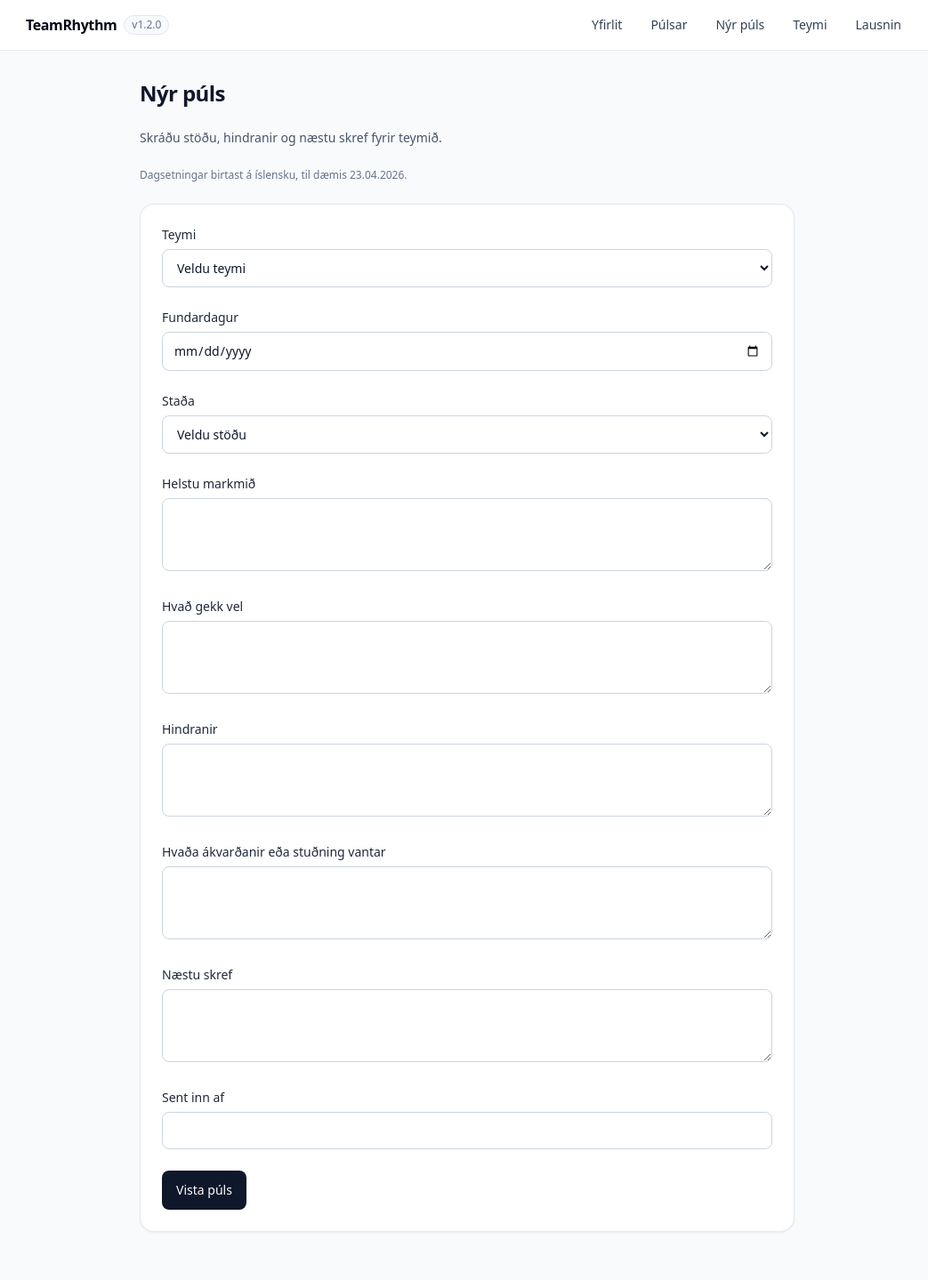
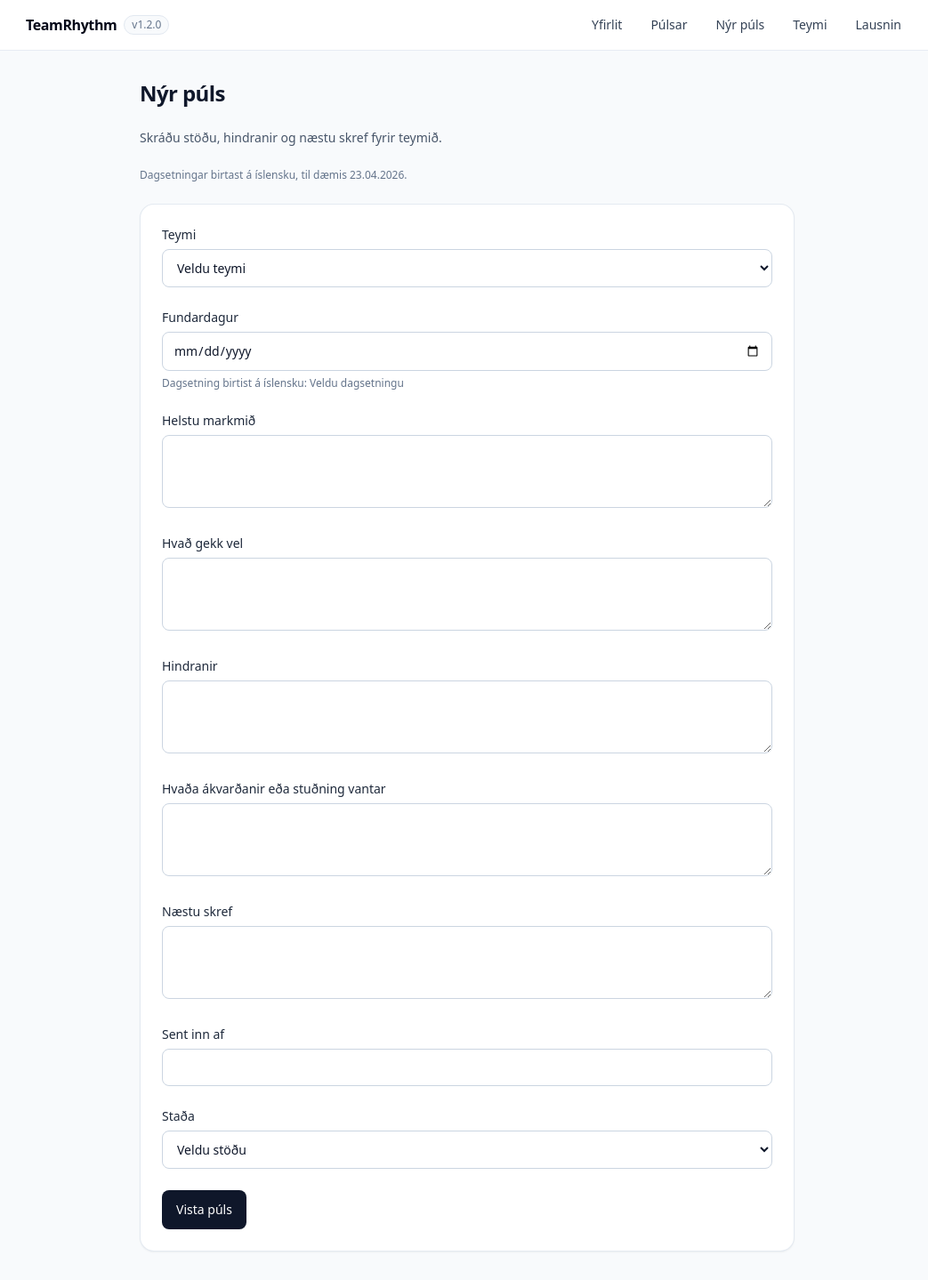
Before and after one commit to ebeinarsson-web/teamrhythm, a Next.js app: page /pulsar/nyr in a window 1280 px wide. Shown: the whole page at 89% size, without its empty margins (115-1158 px from the left). Before the commit the page ends 1417 px from the top, so only its background shows below. Built offline with nearby package versions, Linux system fonts and the light colour scheme.

Commit message:
Improve pulse entry with better date UX, broader search, a more natural status step, and clearer same-day pulse context.

```diff
--- a/app/pulsar/page.tsx
+++ b/app/pulsar/page.tsx
@@ -35,7 +35,10 @@ export default async function PulsarPage({
       getPulseDisplayTitle(pulse),
       teamById.get(pulse.teamId) ?? pulse.teamName,
       pulse.goals,
+      pulse.wins,
+      pulse.blockers,
       pulse.nextSteps,
+      pulse.submittedBy,
     ]
       .join(" ")
       .toLowerCase();
@@ -129,7 +132,7 @@ export default async function PulsarPage({
         {visiblePulses.length === 0 ? (
           <article className="rounded-xl border border-slate-200 bg-white p-5 shadow-sm">
             <p className="text-sm text-slate-600">
-              {selectedTeam || selectedStatus
+              {selectedTeam || selectedStatus || searchQuery
                 ? "Engar púlsfærslur fundust fyrir valda síu."
                 : "Engar púlsfærslur fundust."}
             </p>
@@ -149,6 +152,7 @@ export default async function PulsarPage({
               </div>
               <p className="mt-1 text-xs text-slate-600 sm:text-sm">
                 {teamById.get(pulse.teamId) ?? pulse.teamName} - {formatDateIs(pulse.meetingDate)}
+                {pulse.submittedBy ? ` - ${pulse.submittedBy}` : ""}
               </p>
               <div className="mt-3 grid gap-2 sm:grid-cols-2">
                 <p className="text-sm text-slate-700">
--- a/components/NewPulseForm.tsx
+++ b/components/NewPulseForm.tsx
@@ -1,7 +1,8 @@
 "use client";
 
-import { useRef, useState } from "react";
+import { useMemo, useRef, useState } from "react";
 import { useRouter } from "next/navigation";
+import { formatDateIs } from "@/lib/date-format";
 import type { Team } from "@/lib/types";
 
 type Props = {
@@ -13,8 +14,13 @@ export default function NewPulseForm({ teams }: Props) {
   const formRef = useRef<HTMLFormElement>(null);
   const [isSubmitting, setIsSubmitting] = useState(false);
   const [errorMessage, setErrorMessage] = useState("");
+  const [meetingDateValue, setMeetingDateValue] = useState("");
 
   const hasTeams = teams.length > 0;
+  const formattedMeetingDate = useMemo(() => {
+    if (!meetingDateValue) return "";
+    return formatDateIs(meetingDateValue);
+  }, [meetingDateValue]);
 
   async function handleSubmit(event: React.FormEvent<HTMLFormElement>) {
     event.preventDefault();
@@ -51,6 +57,7 @@ export default function NewPulseForm({ teams }: Props) {
       }
 
       formRef.current?.reset();
+      setMeetingDateValue("");
       router.push("/pulsar?saved=1");
       router.refresh();
     } catch {
@@ -96,26 +103,13 @@ export default function NewPulseForm({ teams }: Props) {
           type="date"
           required
           disabled={isSubmitting}
+          value={meetingDateValue}
+          onChange={(event) => setMeetingDateValue(event.target.value)}
           className="w-full rounded-lg border border-slate-300 bg-white px-3 py-2.5 text-sm text-slate-900 disabled:bg-slate-100"
         />
-      </div>
-
-      <div>
-        <label htmlFor="status" className="mb-1.5 block text-sm font-medium text-slate-800">
-          Staða
-        </label>
-        <select
-          id="status"
-          name="status"
-          required
-          disabled={isSubmitting}
-          className="w-full rounded-lg border border-slate-300 bg-white px-3 py-2.5 text-sm text-slate-900 disabled:bg-slate-100"
-        >
-          <option value="">Veldu stöðu</option>
-          <option value="Græn">Græn</option>
-          <option value="Gul">Gul</option>
-          <option value="Rauð">Rauð</option>
-        </select>
+        <p className="mt-1.5 text-xs text-slate-500">
+          Dagsetning birtist á íslensku: {formattedMeetingDate || "Veldu dagsetningu"}
+        </p>
       </div>
 
       <div>
@@ -196,6 +190,24 @@ export default function NewPulseForm({ teams }: Props) {
         />
       </div>
 
+      <div>
+        <label htmlFor="status" className="mb-1.5 block text-sm font-medium text-slate-800">
+          Staða
+        </label>
+        <select
+          id="status"
+          name="status"
+          required
+          disabled={isSubmitting}
+          className="w-full rounded-lg border border-slate-300 bg-white px-3 py-2.5 text-sm text-slate-900 disabled:bg-slate-100"
+        >
+          <option value="">Veldu stöðu</option>
+          <option value="Græn">Græn</option>
+          <option value="Gul">Gul</option>
+          <option value="Rauð">Rauð</option>
+        </select>
+      </div>
+
       <button
         type="submit"
         disabled={isSubmitting || !hasTeams}
```
Also changed, not shown: 1 other file (tests, documents, lock files or other folders).
